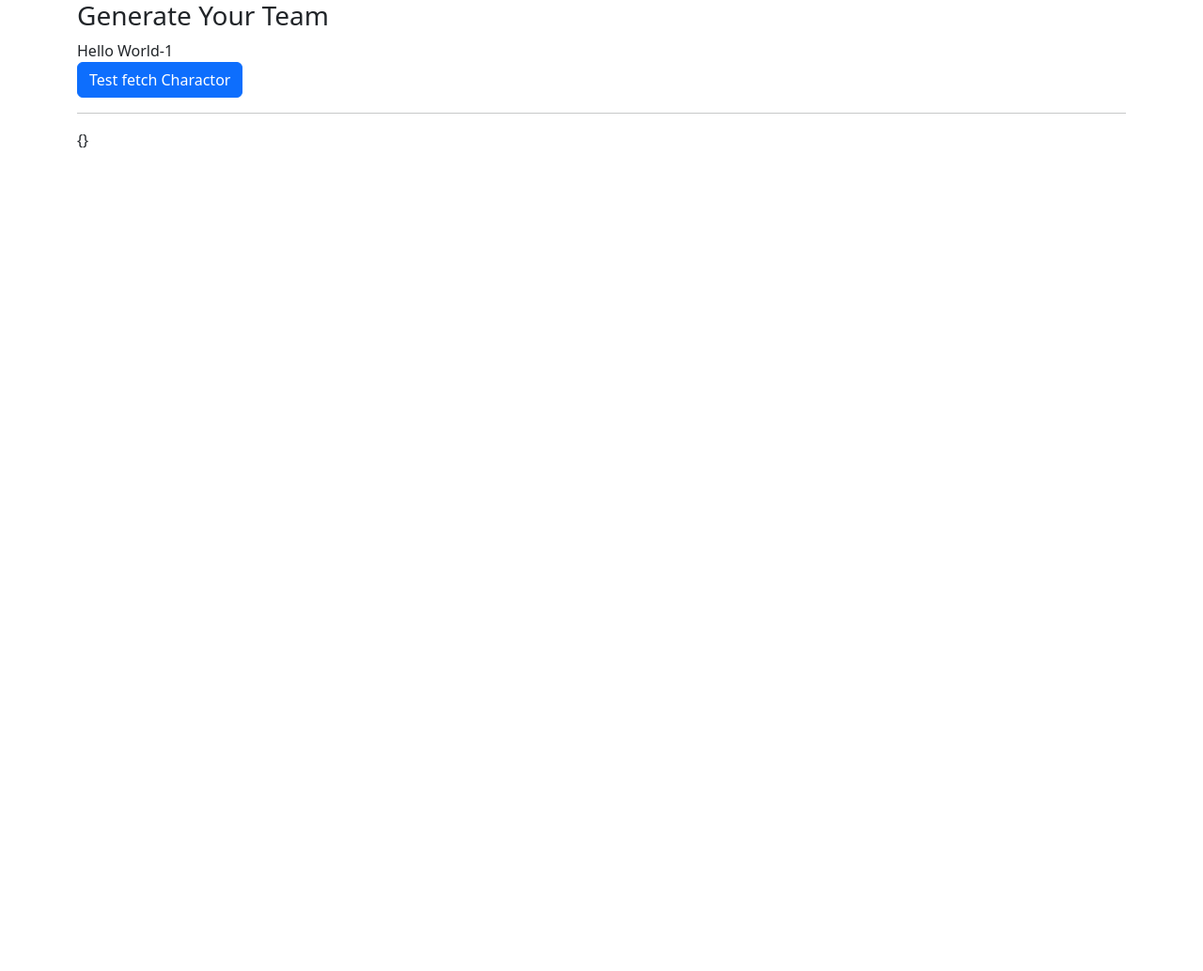
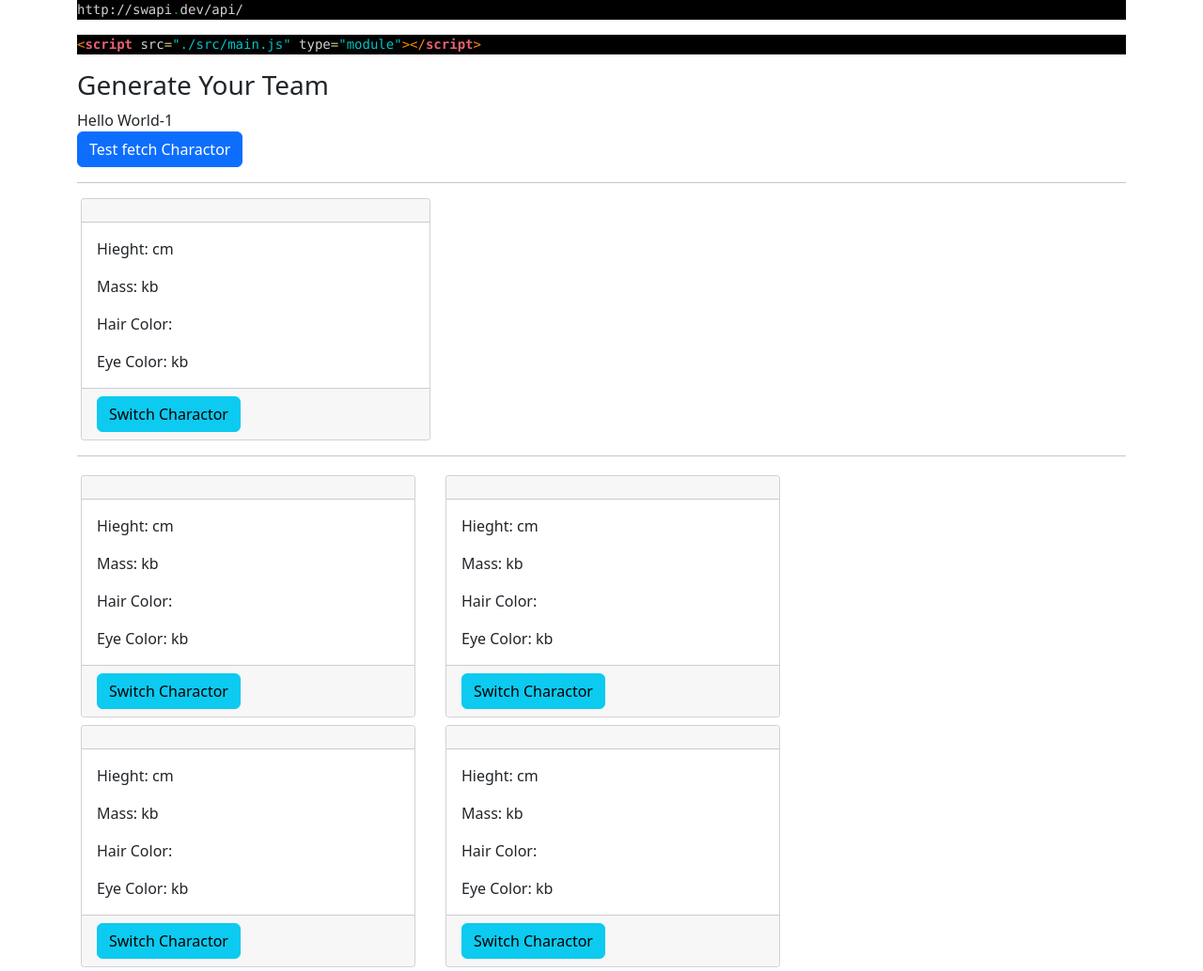
Before and after one commit to SND-JC-OH/starbase, a plain HTML site: page index.html in a window 1280 px wide. Shown: the whole page at 94% size. Before the commit the page ends 800 px from the top, so only its background shows below. Drawn offline with nearby package versions, Linux system fonts and the light colour scheme; no server answers.

Commit message:
Section 4: Starbase | Application Two

```diff
--- a/index.html
+++ b/index.html
@@ -4,10 +4,14 @@
 <meta charset="UTF-8">
 <title>Vuejs</title>
 <link href="https://cdn.jsdelivr.net/npm/bootstrap@5.2.1/dist/css/bootstrap.min.css" rel="stylesheet" integrity="sha384-iYQeCzEYFbKjA/T2uDLTpkwGzCiq6soy8tYaI1GyVh/UjpbCx/TYkiZhlZB6+fzT" crossorigin="anonymous">
+<link href="./src/index.css" rel="stylesheet" crossorigin="anonymous">
+
 </head>
 <body>
 <div id="app"></div>
 <script src="https://cdn.jsdelivr.net/npm/bootstrap@5.2.1/dist/js/bootstrap.bundle.min.js" integrity="sha384-u1OknCvxWvY5kfmNBILK2hRnQC3Pr17a+RTT6rIHI7NnikvbZlHgTPOOmMi466C8" crossorigin="anonymous"></script>
+<!--developer.mozilla.org/ko/docs/Web/JavaScript/Guide/Modules-->
+<!--developer.mozilla.org/ko/docs/web/javascript/reference/statements/export-->
 <script src="./src/main.js" type="module"></script>
 </body>
 </html>
--- a/src/App.vue.js
+++ b/src/App.vue.js
@@ -3,12 +3,31 @@ const templete = `
     <div class="container">
         <div class="row">
             <div class="col">
-            <h3>{{title}}</h3>
-            {{message}}<br>
-            <button class="btn btn-primary" v-on:click="fetchCharactor()">Test fetch Charactor</button>
-            <hr>
-            <Charactor></Charactor>
+<pre style="color:#d1d1d1;background:#000000;">http://swapi<span style="color:#00a800; ">.</span>dev/api/
+</pre>
+
+<pre style="color:#d1d1d1;background:#000000;"><span style="color:#ff8906; ">&lt;</span><span style="color:#e66170; font-weight:bold; ">script</span> src<span style="color:#d2cd86; ">=</span><span style="color:#00c4c4; ">"./src/main.js"</span> type<span style="color:#d2cd86; ">=</span><span style="color:#00c4c4; ">"module"</span><span style="color:#ff8906; ">&gt;</span><span style="color:#ff8906; ">&lt;/</span><span style="color:#e66170; font-weight:bold; ">script</span><span style="color:#ff8906; ">&gt;</span>
+</pre>
+
+
             </div>
+        </div>
+        <div class="row">
+            <div class="col">
+                <h3>{{title}}</h3>
+                {{message}}<br>
+                <button class="btn btn-primary" v-on:click="fetchCharactor()">Test fetch Charactor</button>
+                <hr>
+                <charactor v-bind:id="1"></charactor>
+                <hr>
+            </div>
+        </div>
+        <div class="row">
+            <charactor
+                v-for="(id, seq) in initial_ids"
+                :key="seq"
+                :id="id"
+            />
         </div>
     </div>
 </div>
@@ -18,11 +37,12 @@ export default {
     name: 'app',
     template: templete,
     components: {
-        Charactor
+        charactor: Charactor
     },
     data() {
         return {
             title: "Generate Your Team",
+            initial_ids: [1, 13, 14, 25],
             message: "Hello World-1"
         }
     },
--- a/src/components/Charactor.vue.js
+++ b/src/components/Charactor.vue.js
@@ -1,26 +1,44 @@
 const template = `
-<div>
-{{charactor}}
+<div class="col-4 m-1">
+    <div class="card character-card ">
+        <div class="card-header"><h4 class="card-title">{{charactor.name}}</h4></div>
+        <div class="card-body">
+
+            <p class="card-text">Hieght: {{charactor.height}}cm</p>
+            <p class="card-text">Mass: {{charactor.mass}}kb</p>
+            <p class="card-text">Hair Color: {{charactor.hair_color}}</p>
+            <p class="card-text">Eye Color: {{charactor.eye_color}}kb</p>
+        </div>
+        <div class="card-footer">
+            <button class="btn btn-info" @click="switchCharactor">Switch Charactor</button>
+        </div>
+    </div>
+<!--{{charactor}}-->
 </div>
 `
 export default {
     name: 'charactor',
     template: template,
+    props: ['id'],
     data() {
         return {
             charactor: {}
         }
     },
     created() {
-        this.fetchCharactor()
+        this.fetchCharactor(this.id)
     },
     methods: {
-        fetchCharactor() {
-            fetch('http://swapi.dev/api/people/1', {
+        fetchCharactor(id) {
+            fetch(`http://swapi.dev/api/people/${id}`, {
                 method: 'GET'
             })
                 .then(response => response.json())
                 .then(json => this.charactor = json)
+        },
+        switchCharactor() {
+            let random_id = Math.floor(Math.random() * 83) + 1
+            this.fetchCharactor(random_id)
         }
     }
 }
--- /dev/null
+++ b/src/index.css
@@ -0,0 +1,4 @@
+.character-card {
+    border-radius: 4px;
+    cursor: pointer;
+}
```
